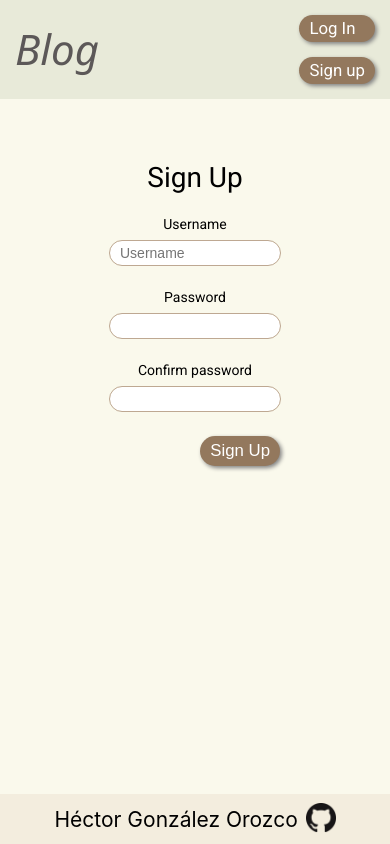
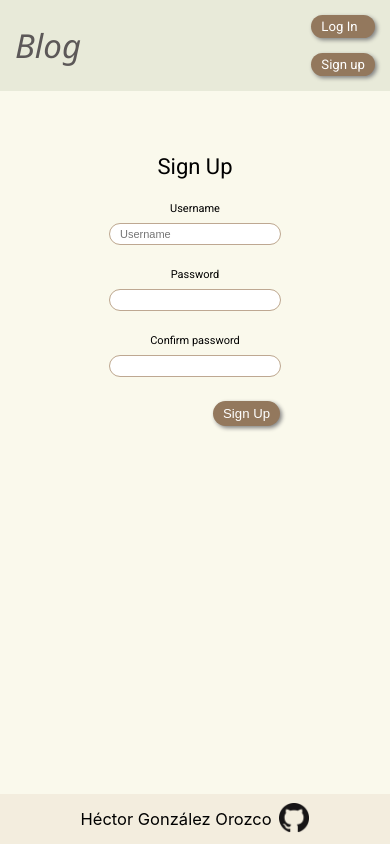
Before and after one commit to hectorgonzalezo/blog-client, a React (Create React App) app: page /sign-up in a window 390 px wide. Built offline with nearby package versions, Linux system fonts and the light colour scheme.

Commit message:
Reduce font size on  mobile

```diff
--- a/src/App.tsx
+++ b/src/App.tsx
@@ -1,7 +1,7 @@
 import React, { useEffect } from "react";
 import { BrowserRouter } from "react-router-dom";
-import { useSelector, useDispatch } from "react-redux";
-import { selectUser, addUser } from "./store/userSlice";
+import { useDispatch } from "react-redux";
+import { addUser } from "./store/userSlice";
 import Header from "./components/Header";
 import Footer from "./components/Footer";
 import MainContainer from "./components/MainContainer";
@@ -11,7 +11,6 @@ import "./styles/mainStyle.scss";
 
 function App(): JSX.Element {
   const dispatch = useDispatch();
-  const user = useSelector(selectUser);
 
     // look if theres a user stored in local storage
   // this keeps the user logged in even after closing the broswer
--- a/src/components/Header.tsx
+++ b/src/components/Header.tsx
@@ -9,8 +9,7 @@ function Header(): JSX.Element {
   const user = useSelector(selectUser);
   const dispatch = useDispatch();
   const navigate = useNavigate();
-
-
+  console.log(user)
 
   function logOut(): void {
     // remove user from store;
--- a/src/store/userSlice.ts
+++ b/src/store/userSlice.ts
@@ -5,13 +5,12 @@ export const userSlice = createSlice({
   initialState: null,
   reducers: {
     addUser: (state: null | IUser, action) => {
-      state = action.payload;
+      console.log(action.payload)
         // add user to local storage
-    localStorage.setItem("whoAmI", JSON.stringify(action.payload));
+      localStorage.setItem("whoAmI", JSON.stringify(action.payload));
       return action.payload;
     },
     removeUser: (state: null | IUser) => {
-      state = null;
       localStorage.removeItem("whoAmI");
       return null;
     },
--- a/src/styles/app.scss
+++ b/src/styles/app.scss
@@ -105,3 +105,9 @@ p {
 .loading_gear{
   width: clamp(100px, 60vw, 400px);
 }
+
+@media (max-width: 600px){
+  :root{
+    font-size: 11px;
+  }
+}
```
